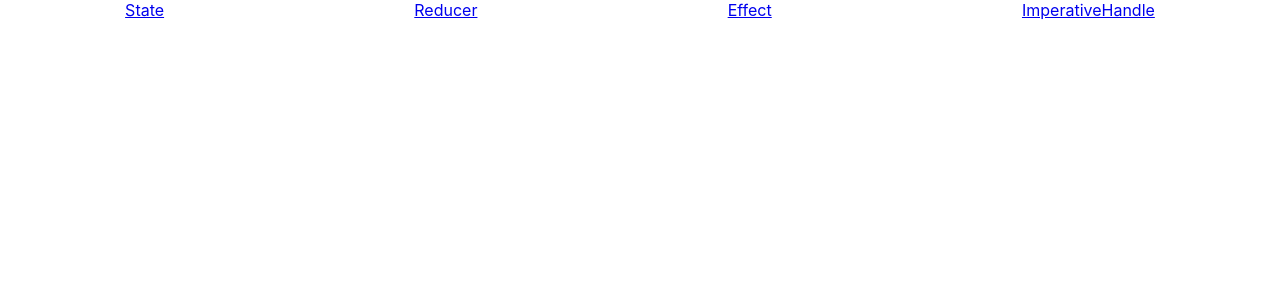
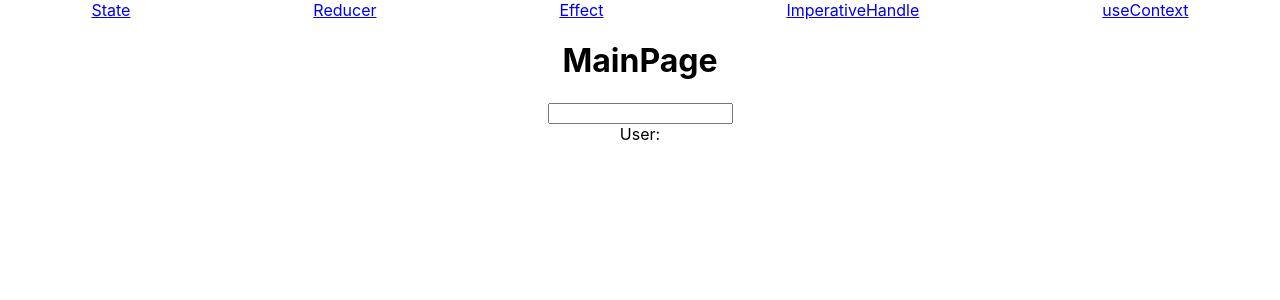
Before and after one commit to sudhansom/allHooksInReact, a React (Create React App) app: page /useContext in a window 1280 px wide. Shown: the top 300 px of the page. Built offline with nearby package versions, Linux system fonts and the light colour scheme.

Commit message:
send props to child component ... no use of useContext

```diff
--- a/src/App.js
+++ b/src/App.js
@@ -9,6 +9,7 @@ import UseRefHook from "./components/stateFiles/UseRefHook";
 import ColorValues from "./components/customHooks/ColorValues";
 
 import ImperativeHandle from "./components/imperativeHandle/ImperativeHandle";
+import MainPage from "./components/useContextHook/MainPage";
 
 function App() {
   return (
@@ -18,6 +19,7 @@ function App() {
         <Link to="/reducer">Reducer</Link>
         <Link to="/effect">Effect</Link>
         <Link to="/imperative">ImperativeHandle</Link>
+        <Link to="/useContext">useContext</Link>
       </nav>
       <Routes>
         <Route path="/" element={<Home />}></Route>
@@ -27,6 +29,7 @@ function App() {
         <Route path="/ref" element={<UseRefHook />}></Route>
         <Route path="/color" element={<ColorValues />}></Route>
         <Route path="/imperative" element={<ImperativeHandle />}></Route>
+        <Route path="/useContext" element={<MainPage />}></Route>
       </Routes>
     </div>
   );
--- a/src/components/useContextHook/Input.js
+++ b/src/components/useContextHook/Input.js
@@ -0,0 +1,16 @@
+import React from "react";
+
+function Input({ setUserName }) {
+  return (
+    <div>
+      <input
+        type="text"
+        onChange={(e) => {
+          setUserName(e.target.value);
+        }}
+      ></input>
+    </div>
+  );
+}
+
+export default Input;
--- a/src/components/useContextHook/Label.js
+++ b/src/components/useContextHook/Label.js
@@ -0,0 +1,7 @@
+import React from "react";
+
+function Label({ userName }) {
+  return <div>User: {userName}</div>;
+}
+
+export default Label;
--- a/src/components/useContextHook/MainPage.js
+++ b/src/components/useContextHook/MainPage.js
@@ -1,7 +1,17 @@
-import React from "react";
+import React, { useState } from "react";
+
+import Input from "./Input";
+import Label from "./Label";
 
 function MainPage() {
-  return <div>MainPage</div>;
+  const [userName, setUserName] = useState("");
+  return (
+    <div>
+      <h1>MainPage</h1>
+      <Input setUserName={setUserName} />
+      <Label userName={userName} />
+    </div>
+  );
 }
 
 export default MainPage;
```
